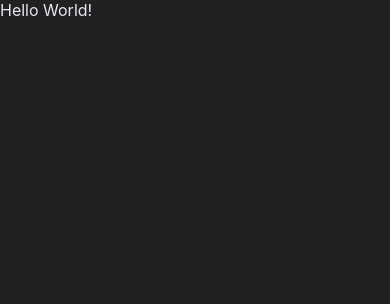
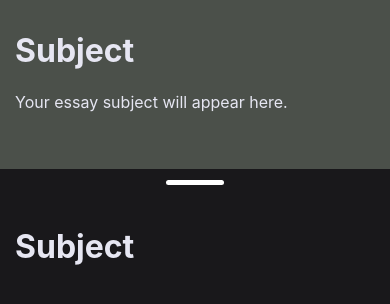
Before and after one commit to sejoonkimmm/testyourenglish.site, a React (Vite) app in the folder frontend/: page / in a window 390 px wide. Shown: the top 304 px of the page. Built offline with nearby package versions, Linux system fonts and the light colour scheme.

Commit message:
frontend: default view (resizable&reactive for mobile too

```diff
--- a/frontend/package.json
+++ b/frontend/package.json
@@ -13,6 +13,7 @@
   "dependencies": {
     "react": "^18.2.0",
     "react-dom": "^18.2.0",
+    "react-router-dom": "^6.26.2",
     "styled-components": "^6.1.12",
     "styled-icons": "^10.47.1"
   },
--- a/frontend/src/App.tsx
+++ b/frontend/src/App.tsx
@@ -1,7 +1,10 @@
-import React, { useState, useEffect } from 'react';
+import React from 'react';
 import { BrowserRouter, Route, Routes } from 'react-router-dom';
+
 import GlobalStyle from './styles/globalStyles';
 import { ThemeProvider } from './contexts/ThemeContext';
+
+import MainPage from './pages/MainPage';
 
 const App: React.FC = () => {
   return (
@@ -9,14 +12,7 @@ const App: React.FC = () => {
       <GlobalStyle />
       <BrowserRouter>
         <Routes>
-          <Route
-            path="/"
-            element={
-              <div>
-                Hello World!
-              </div>
-            }
-          />
+          <Route path="/" element={<MainPage />} />
         </Routes>
       </BrowserRouter>
     </ThemeProvider>
--- /dev/null
+++ b/frontend/src/components/Panel.tsx
@@ -0,0 +1,110 @@
+import React from 'react';
+import styled, { css } from 'styled-components';
+import { slideIn, slideOut } from '../styles/theme';
+
+interface PanelProps {
+  isPanelOpen: boolean;
+  togglePanel: () => void;
+  children: React.ReactNode;
+}
+
+const PanelWrapper = styled.div<{ $isPanelOpen: boolean }>`
+  background-color: ${({ theme }) => theme.colors.panelBackground};
+  display: flex;
+  flex-direction: column;
+  transition: height 0.3s ease-in-out;
+
+  /* Desktop View */
+  @media (min-width: ${({ theme }) => theme.breakpoints.mobile}) {
+    position: absolute;
+    right: 0;
+    top: 0;
+    width: ${({ theme }) => theme.sizes.PanelDesktop};
+    flex-direction: row;
+  }
+
+  /* Mobile View */
+  @media (max-width: ${({ theme }) => theme.breakpoints.mobile}) {
+    position: fixed;
+    bottom: 0;
+    width: 100%;
+    height: ${({ $isPanelOpen, theme }) =>
+      $isPanelOpen ? theme.sizes.PanelMobileMax : theme.sizes.PanelMobileMin};
+    z-index: 100;
+    overflow: hidden;
+    animation: ${({ $isPanelOpen }) =>
+      $isPanelOpen
+        ? css`
+            ${slideIn} 0.3s ease-in-out
+          `
+        : css`
+            ${slideOut} 0.3s ease-in-out
+          `};
+  }
+`;
+
+const PanelHeader = styled.div`
+  display: flex;
+  flex-direction: column;
+  justify-content: center;
+  align-items: center;
+  padding: 10px 0;
+
+  @media (min-width: ${({ theme }) => theme.breakpoints.mobile}) {
+    width: 1px;
+    height: 100vh;
+    flex-direction: column; /* vertical */
+    padding: 10px;
+  }
+`;
+
+const PanelContent = styled.div`
+  flex: 1;
+  padding: 10px 15px;
+  display: block;
+
+  @media (min-width: ${({ theme }) => theme.breakpoints.mobile}) {
+    flex: 1;
+  }
+`;
+
+const CloseButton = styled.button`
+  background: none;
+  border: none;
+  color: ${({ theme }) => theme.colors.text};
+  font-size: 1rem;
+  cursor: pointer;
+  height: 100%;
+
+  /* Desktop */
+  @media (min-width: ${({ theme }) => theme.breakpoints.mobile}) {
+    display: none;
+  }
+`;
+
+const CloseLine = styled.div`
+  width: 15vw;
+  font-size: 1px;
+  background: ${({ theme }) => theme.colors.primary};
+  height: 5px;
+  border-radius: 5px;
+`;
+
+const Panel: React.FC<PanelProps> = ({
+  isPanelOpen,
+  togglePanel,
+  children,
+}) => {
+  return (
+    <PanelWrapper $isPanelOpen={isPanelOpen}>
+      <PanelHeader>
+        <CloseButton onClick={togglePanel}>
+          <CloseLine>&nbsp;</CloseLine>
+        </CloseButton>
+      </PanelHeader>
+      <PanelContent>{children}</PanelContent>
+    </PanelWrapper>
+  );
+};
+
+export default Panel;
--- /dev/null
+++ b/frontend/src/pages/MainPage.tsx
@@ -0,0 +1,40 @@
+import React, { useState } from 'react';
+import styled from 'styled-components';
+import Panel from '../components/Panel';
+
+const Wrapper = styled.div`
+  height: 100vh;
+  width: 100vw;
+  display: flex;
+  background-color: ${({ theme }) => theme.colors.background};
+  overflow: hidden;
+  transition: 0.3s;
+`;
+
+const Content = styled.div`
+  flex: 1;
+  padding: 10px 15px;
+  background-color: ${({ theme }) => theme.colors.contentBackground};
+`;
+
+const MainPage: React.FC = () => {
+  const [isPanelOpen, setIsPanelOpen] = useState(true);
+
+  const togglePanel = () => {
+    setIsPanelOpen(!isPanelOpen);
+  };
+
+  return (
+    <Wrapper>
+      <Panel isPanelOpen={isPanelOpen} togglePanel={togglePanel}>
+        <h1>Subject</h1>
+      </Panel>
+      <Content>
+        <h1>Subject</h1>
+        <p>Your essay subject will appear here.</p>
+      </Content>
+    </Wrapper>
+  );
+};
+
+export default MainPage;
--- a/frontend/src/styles/theme.ts
+++ b/frontend/src/styles/theme.ts
@@ -1,17 +1,19 @@
 import { css, DefaultTheme } from 'styled-components';
-
-export const AspectRatio = 18 / 9;
 
 const common = {
   colors: {
     background: '#212121',
     secondary: '#545454',
-    _green: '#11D05B',
-    _yellow: '#FFBD44',
-    _orange: '#FF7A00',
-    _red: '#FF605C',
-    _warning_orange: '#FF7A00',
-    _warning_red: '#FF0000',
+    contentBackground: '#4B504A',
+  },
+  breakpoints: {
+    mobile: '768px',
+    desktop: '1280px',
+  },
+  sizes: {
+    PanelDesktop: '70vw',
+    PanelMobileMin: '10vh',
+    PanelMobileMax: '80vh',
   },
 };
 
@@ -21,36 +23,42 @@ export const darkTheme: DefaultTheme = {
     innerBackground: '#0E0E10',
     text: '#E6E6F2',
     primary: '#ffffff',
+    panelBackground: '#19181B',
   },
+  breakpoints: common.breakpoints,
+  sizes: common.sizes,
 };
 
 export const lightTheme: DefaultTheme = {
   colors: {
     ...common.colors,
-    innerBackground: '#F6F6F6',
-    text: '#1C1C1E',
-    primary: '#000000',
+    innerBackground: '#0E0E10',
+    text: '#E6E6F2',
+    primary: '#ffffff',
+    panelBackground: '#19181B',
   },
+  breakpoints: common.breakpoints,
+  sizes: common.sizes,
 };
 
-export const fadeIn = css`
-  @keyframes fadeIn {
+export const slideIn = css`
+  @keyframes slideIn {
     from {
-      opacity: 0;
+      transform: translateY(100%);
     }
     to {
-      opacity: 1;
+      transform: translateY(0);
     }
   }
 `;
 
-export const fadeOut = css`
-  @keyframes fadeOut {
+export const slideOut = css`
+  @keyframes slideOut {
     from {
-      opacity: 1;
+      transform: translateY(0);
     }
     to {
-      opacity: 0;
+      transform: translateY(100%);
     }
   }
 `;
```
Also changed, not shown: frontend/src/styled.d.ts (+11 -6 lines), 1 other file (tests, documents, lock files or other folders).
